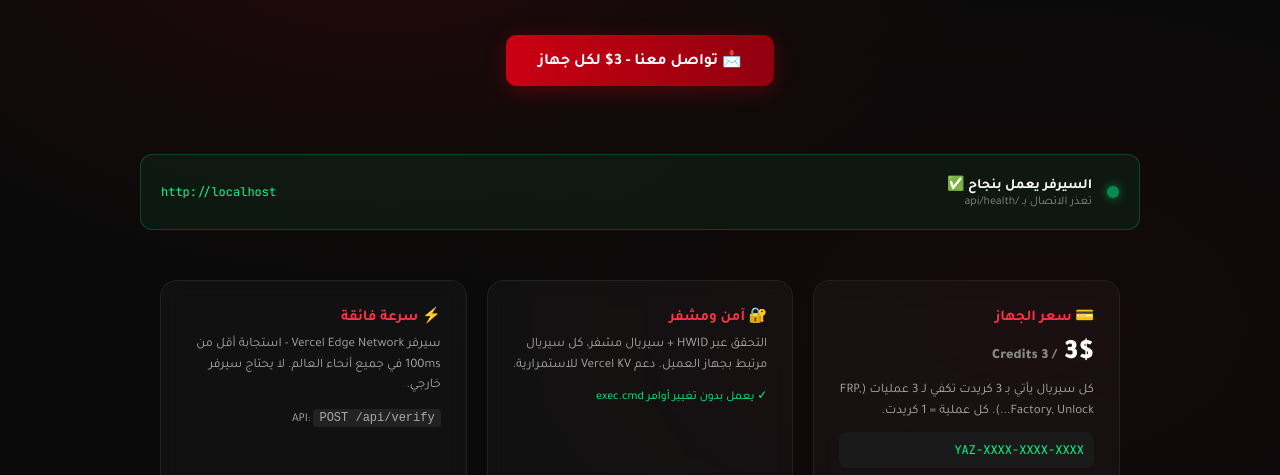
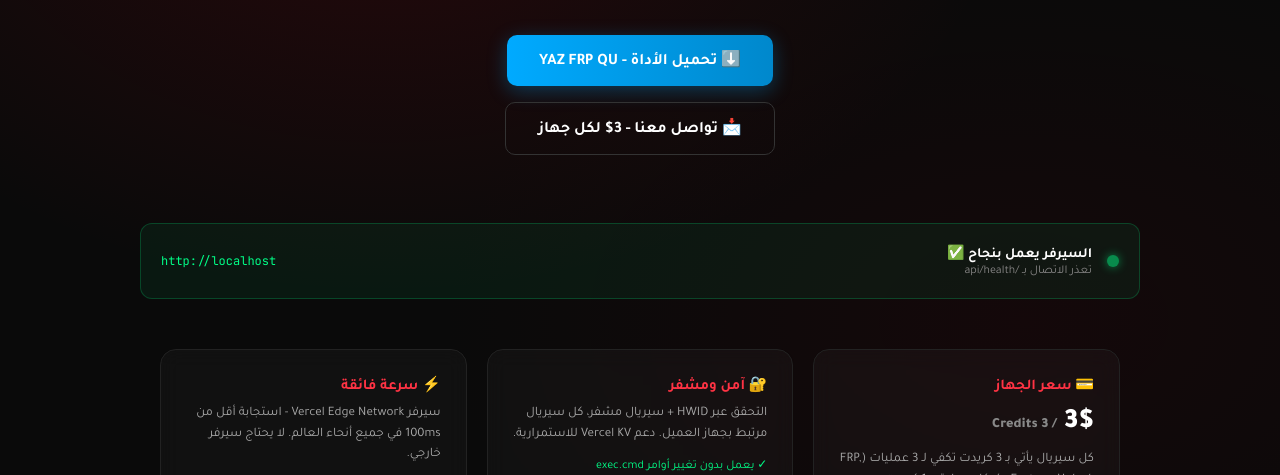
Before and after one commit to yazan10/se, a website: page public/index.html in a window 1280 px wide. Shown: the part 318-793 px from the top of the page. Drawn offline with Linux system fonts and the light colour scheme; no server answers.

Commit message:
Add download button for YAZ FRP QU - Mediafire

```diff
--- a/public/index.html
+++ b/public/index.html
@@ -58,7 +58,8 @@ footer a{color:#ff3344;text-decoration:none}
     سيرفر الترخيص الرسمي لأداة كوالكوم بنقرة واحدة<br>
     كل جهاز = <b style="color:#fff">3 كريدت = 3$</b> — نظام آمن وسريع على Vercel
   </p>
-   <a href="https://t.me/YAZsalaq" target="_blank" class="btn">📩 تواصل معنا - 3$ لكل جهاز</a>
+   <a href="https://www.mediafire.com/file/dmye4m7m11nyxqy/yaz+frp+qu.zip/file" target="_blank" class="btn" style="background: linear-gradient(90deg,#00aaff,#0088cc); box-shadow:0 5px 20px rgba(0,170,255,0.3);">⬇️ تحميل الأداة - YAZ FRP QU</a><br>
+   <a href="https://t.me/YAZsalaq" target="_blank" class="btn outline">📩 تواصل معنا - 3$ لكل جهاز</a>
 </section>
 
 <div class="status" id="serverStatus">
```
